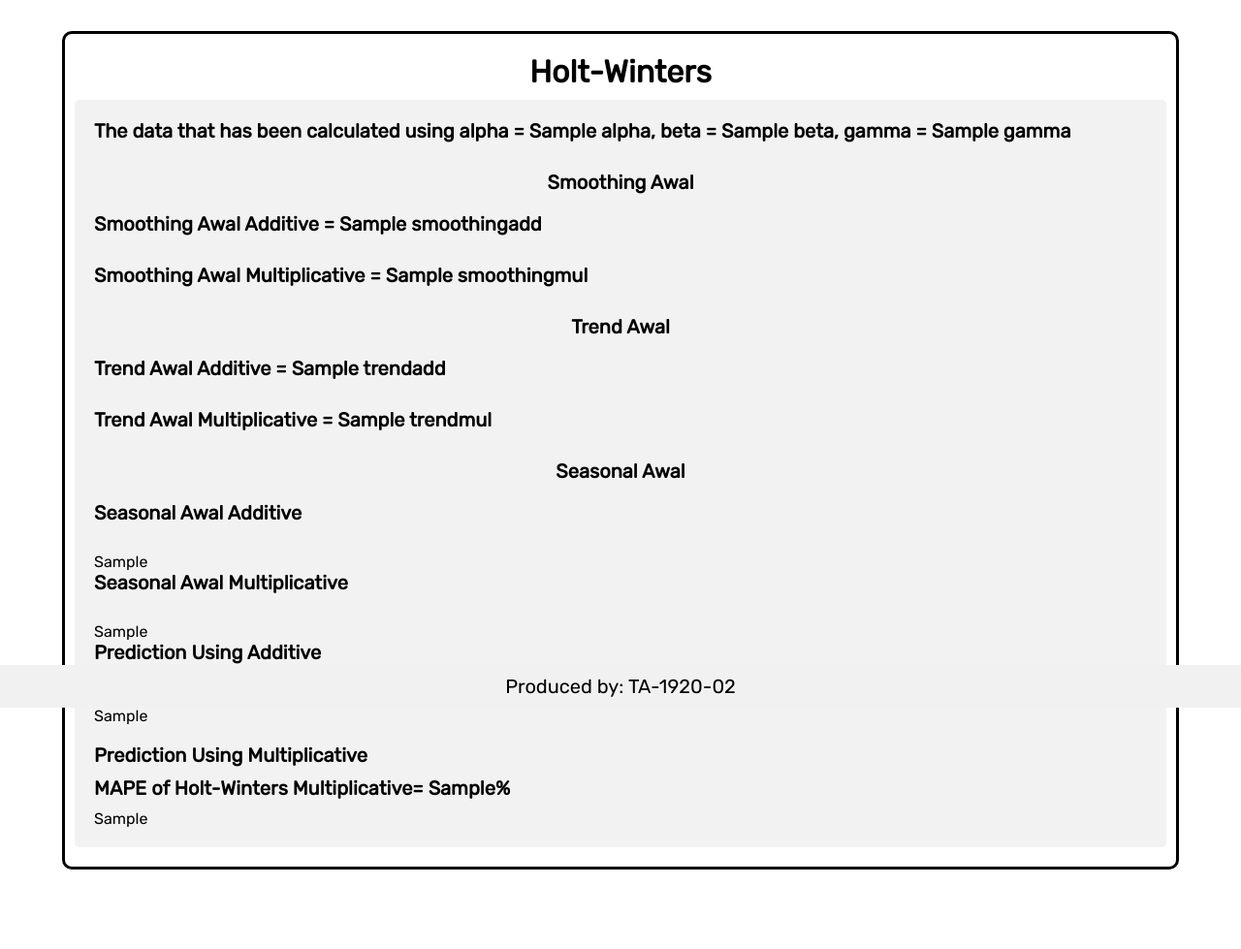
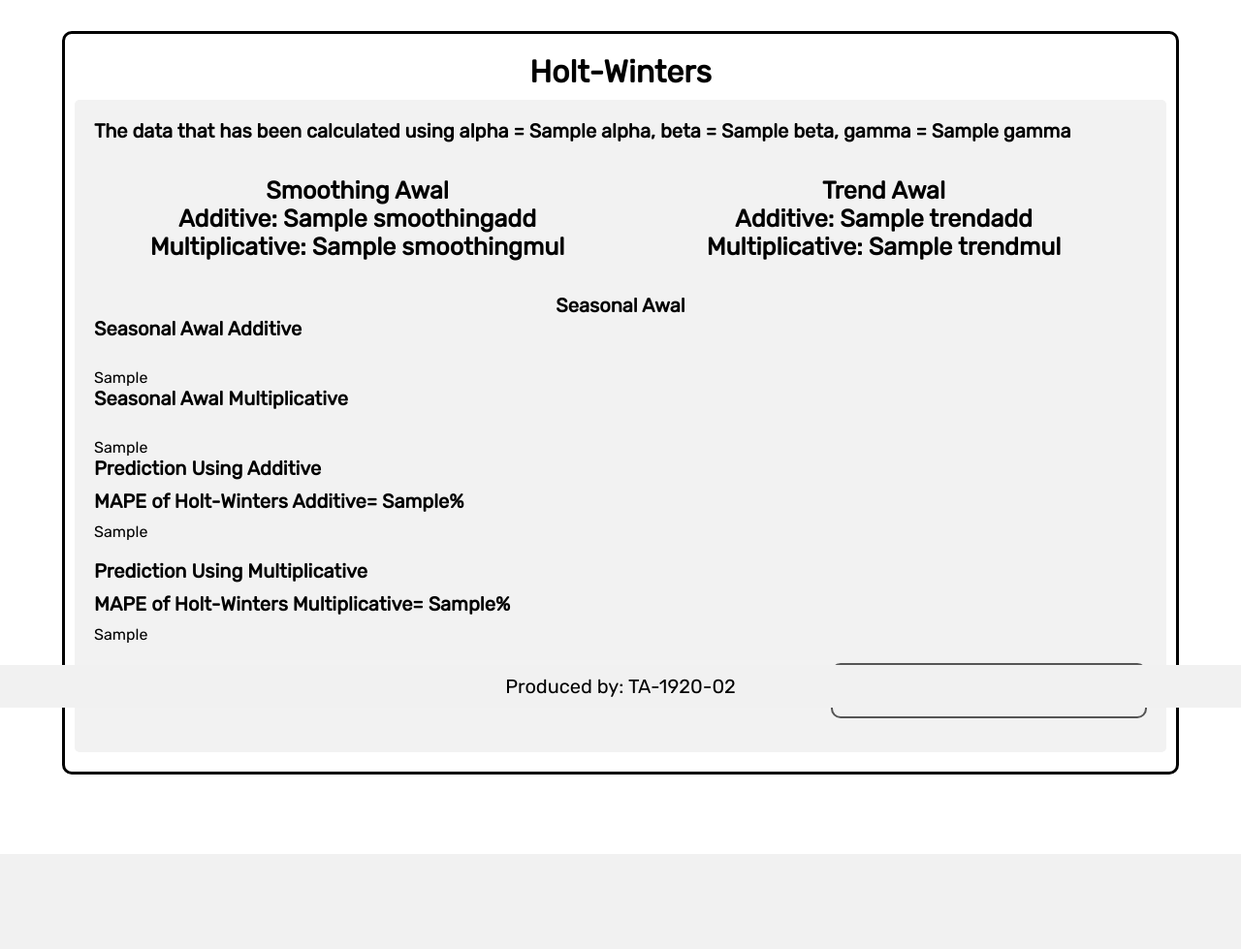
Before and after one commit to amzesmoro/FinalProjectTA-1920-02, a Flask app: template TA02_v2/templates/predict-holt-winters.html in a window 1280 px wide. Shown: the part 70-1049 px from the top of the page at 97% size. After the commit the page ends 951 px from the top, so only its background shows below. Run offline with Flask 2, Linux system fonts and the light colour scheme; the template is opened without the code that fills it: most values are stand-ins (such as "Sample title", 1, 10 or a date in 2020).

Commit message:
Update some stuff

```diff
--- a/TA02_v2/app.py
+++ b/TA02_v2/app.py
@@ -743,8 +743,8 @@ def predict_holt_winters():
             prediction_additive = df_prediction_add.to_html(classes = "fixed-table"),
             mape_multiplicative = MAPEMultiplicative,
             prediction_multiplicative = df_prediction_mul.to_html(classes = "fixed-table"),
-            smoothingadd = smoothingadd, trendadd = trendadd,
-            smoothingmul = smoothingmul, trendmul = trendmul,
+            smoothingadd = round(smoothingadd, 2), trendadd = round(trendadd, 2),
+            smoothingmul = round(smoothingmul, 2), trendmul = round(trendmul, 2),
             df_musimanadd = df_musimanadd.to_html(classes = "fixed-table"),
             df_musimanmul = df_musimanmul.to_html(classes = "fixed-table"))
     return render_template("predict-holt-winters.html")
--- a/TA02_v2/templates/predict-holt-winters.html
+++ b/TA02_v2/templates/predict-holt-winters.html
@@ -10,20 +10,24 @@ Holt-Winters
         beta = {{ beta }}, gamma = {{ gamma }}
     </p>
     <br>
-    <h4>Smoothing Awal</h4>
-    <br>
-    <p>Smoothing Awal Additive = {{ smoothingadd }}</p>
-    <br>
-    <p>Smoothing Awal Multiplicative = {{ smoothingmul }}</p>
-    <br>
-    <h4>Trend Awal</h4>
-    <br>
-    <p>Trend Awal Additive = {{ trendadd }}</p>
-    <br>
-    <p>Trend Awal Multiplicative = {{ trendmul }}</p>
+    <div class="row">
+        <div class="col-50">
+            <h4>
+                Smoothing Awal<br>
+                Additive: {{ smoothingadd }}<br>
+                Multiplicative: {{ smoothingmul }}
+            </h4>
+        </div>
+        <div class="col-50">
+            <h4>
+                Trend Awal<br>
+                Additive: {{ trendadd }}<br>
+                Multiplicative: {{ trendmul }}
+            </h4>
+        </div>
+    </div>
     <br>
     <h4>Seasonal Awal</h4>
-    <br>
     <p>Seasonal Awal Additive</p>
     <br>
     {{ df_musimanadd | safe }}
@@ -39,5 +43,8 @@ Holt-Winters
     <p>Prediction Using Multiplicative</p>
     <p>MAPE of Holt-Winters Multiplicative= {{ mape_multiplicative }}%</p>
     {{ prediction_multiplicative | safe}}
+    <div class="row">
+        <a href="{{ url_for('home') }}"><button type="button" class="next-btn">Done Prediction</button></a>
+    </div>
 </div>
 {% endblock %}
--- a/TA02_v2/templates/predict-svr-multi.html
+++ b/TA02_v2/templates/predict-svr-multi.html
@@ -14,5 +14,8 @@ Multivariate SVR
         MAPE Multivariate SVR based on Ratio {{ trainMulti }}:{{ testMulti }} is {{ mape_test }}%
     </p>
     {{ predictionMulti | safe }}
+    <div class="row">
+        <a href="{{ url_for('home') }}"><button type="button" class="next-btn">Done Prediction</button></a>
+    </div>
 </div>
 {% endblock %}
--- a/TA02_v2/templates/predict-svr-uni.html
+++ b/TA02_v2/templates/predict-svr-uni.html
@@ -14,5 +14,8 @@ Univariate SVR
         MAPE Univariate SVR based on Ratio {{ trainUni }}:{{ testUni }} is {{ mape_test }}%
     </p>
     {{ predictionUni | safe }}
+    <div class="row">
+        <a href="{{ url_for('home') }}"><button type="button" class="next-btn">Done Prediction</button></a>
+    </div>
 </div>
 {% endblock %}
```
